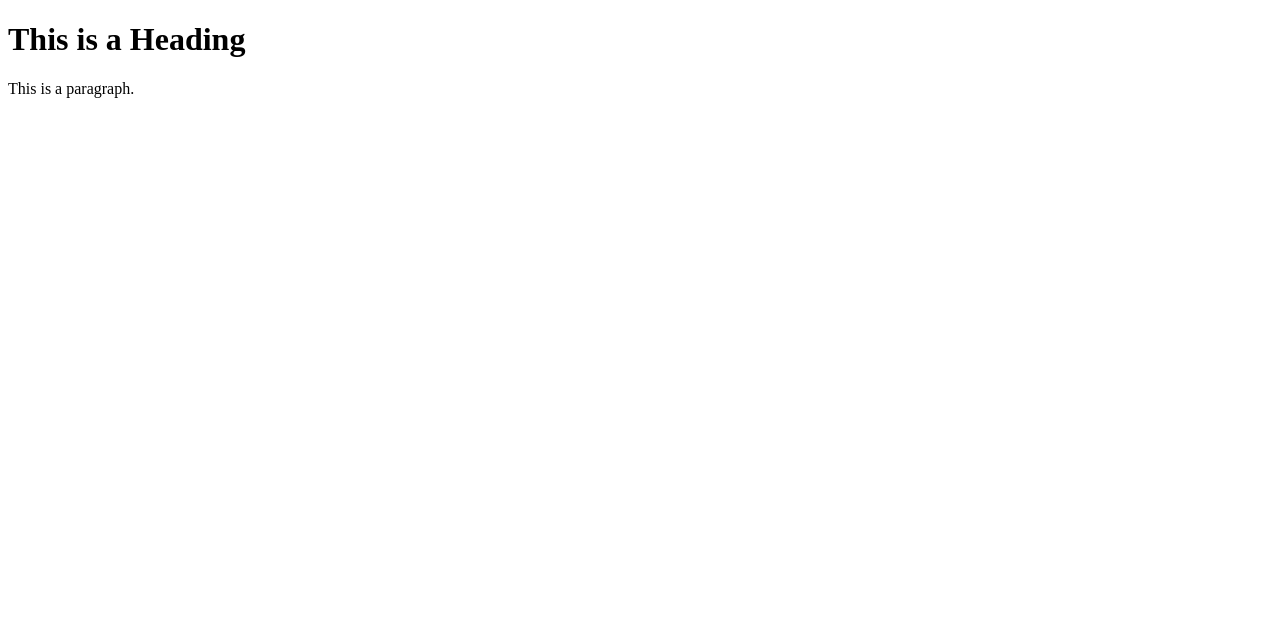
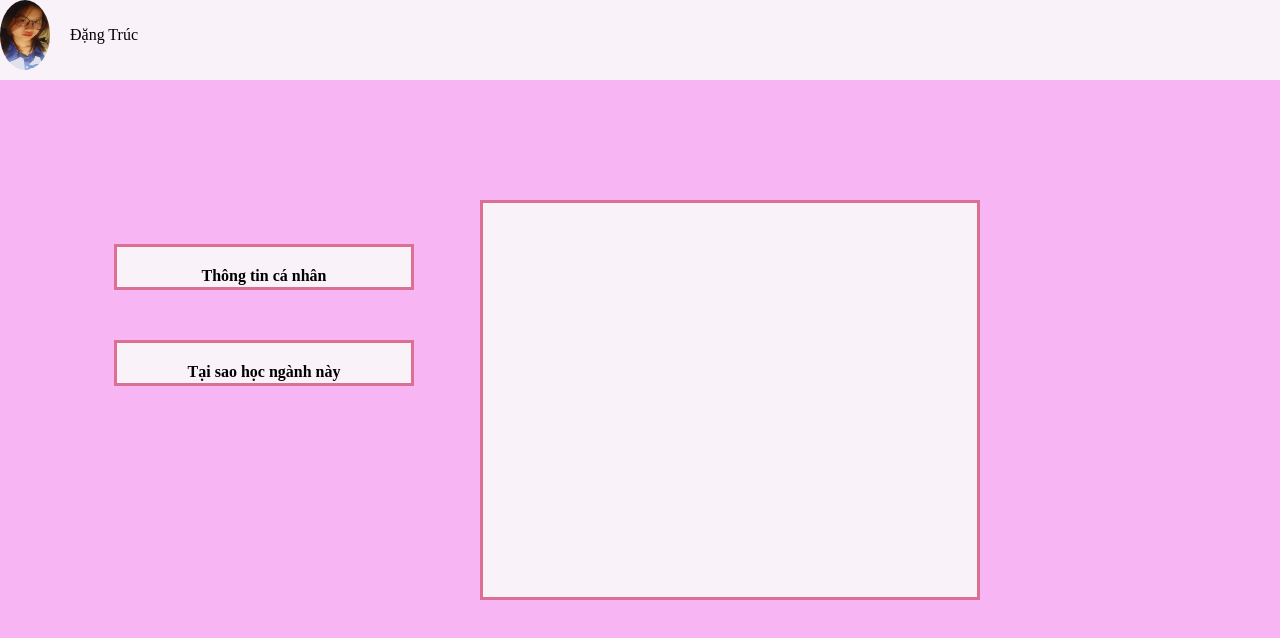
Before and after one commit to dTrucinUET/dTrucinUET.github.io, a plain HTML site: page index.html in a window 1280 px wide. Drawn offline with Linux system fonts and the light colour scheme.

Commit message:
code linh tinh

```diff
--- a/index.html
+++ b/index.html
@@ -1,12 +1,43 @@
 <!DOCTYPE html>
-<html>
+<html lang="en">
+
 <head>
-<title>Page Title</title>
+  <meta charset="UTF-8">
+  <meta name="viewport" content="width=device-width, initial-scale=1.0">
+  <!-- displays site properly based on user's device -->
+  <link rel="icon" type="image/jpg" sizes="32x32">
+  <link rel="stylesheet" href="style.css">
+  <link rel="preconnect" href="https://fonts.gstatic.com">
+  <link href="https://fonts.googleapis.com/css2?family=Roboto:wght@400;700&display=swap" rel="stylesheet">
+
+  <script src="script.js" defer></script>
+  <title>Tai sao lai hoc cai nganh nay?</title>
 </head>
+
 <body>
+  <div id="top">
+    <div class="header">
+      <img src="./images/avt.jpg" alt="avt">
+      <p class="animated-element">Đặng Trúc</p>
+    </div>
+  </div>
+  <div id="block">
+    <div id="block-1" class="grid-item">
+      <p class="animated-element"
+        data-info="Tên: Đặng Trúc<br>Sinh Ngày: 06/11/2003<br>Nghề nghiệp: sinh viên<br>Địa chỉ: 144 Xuân Thủy, Cầu Giấy, Hà Nội<br><a href='https://www.facebook.com/profile.php?id=100013602978138'><img src='./images/fb.png' alt='Facebook Icon'></a>">
+        Thông tin cá nhân</p>
+    </div>
 
-<h1>This is a Heading</h1>
-<p>This is a paragraph.</p>
+    <div id="block-2" class="grid-item">
+      <p class="animated-element" data-info="Không biết">Tại sao học ngành này</p>
+    </div>
+    <div id="block-3" class="grid-item">
+      <p class="animated-element"></p>
+    </div>
+
+  </div>
+
 
 </body>
+
 </html>
--- /dev/null
+++ b/script.js
@@ -0,0 +1,28 @@
+const animatedElements = document.querySelectorAll('.animated-element');
+animatedElements.forEach(element => {
+    element.addEventListener('click', () => {
+        element.style.transform = 'scale(1.5)';
+        setTimeout(() => {
+            element.style.transform = 'scale(1)';
+        }, 1000);
+    });
+});
+
+const block1 = document.getElementById('block-1');
+const block2 = document.getElementById('block-2');
+const block3 = document.getElementById('block-3');
+
+block1.addEventListener('click', () => {
+    const info = block1.querySelector('.animated-element').getAttribute('data-info');
+    showInfo(info);
+});
+
+block2.addEventListener('click', () => {
+    const info = block2.querySelector('.animated-element').getAttribute('data-info');
+    showInfo(info);
+});
+
+function showInfo(info) {
+    block3.innerHTML = `<p>${info}</p>`;
+    block3.style.display = 'block';
+}
--- /dev/null
+++ b/style.css
@@ -0,0 +1,84 @@
+* {
+    box-sizing: border-box;
+    margin: 0;
+    padding: 0;
+}
+
+body {
+    background-color: #f7b5f3;
+}
+
+#block {
+    padding: 5%;
+}
+
+#top {
+    background-color: #faf2f9;
+    display: flex;
+    flex-basis: 50%;
+}
+
+#block-1,
+#block-2 {
+    background-color: #faf2f9;
+    border: 3px solid palevioletred;
+    height: 40px;
+    width: 300px;
+    text-align: center;
+    font-weight: bold;
+}
+
+#block-3 {
+    background-color: #faf2f9;
+    display: flex;
+    flex-basis: 30%;
+    border: 3px solid palevioletred;
+    height: 400px;
+    width: 500px;
+    margin: 0 auto;
+    position: absolute;
+    right: 300px;
+    top: 200px;
+}
+
+
+.grid-item {
+    margin-bottom: 50px;
+    padding: 20px;
+}
+
+.header img {
+    border-radius: 100%;
+    margin-right: 20px;
+    height: 70px;
+    width: 50px;
+}
+
+.header {
+    display: flex;
+    align-items: center;
+    margin-bottom: 10px;
+}
+
+.animated-element {
+    cursor: pointer;
+    transition: all 0.3s ease;
+}
+
+
+.animated-element:hover {
+    transform: scale(1.1);
+}
+
+
+@media (min-width: 500px) {
+    #block {
+        display: flex;
+        max-width: 750px;
+        margin: 0 auto;
+        flex-basis: 50%;
+        flex-direction: column;
+        margin-left: 50px;
+        margin-top: 100px;
+    }
+}
```
Also changed, not shown: images/avt.jpg (added), images/fb.png (added).
